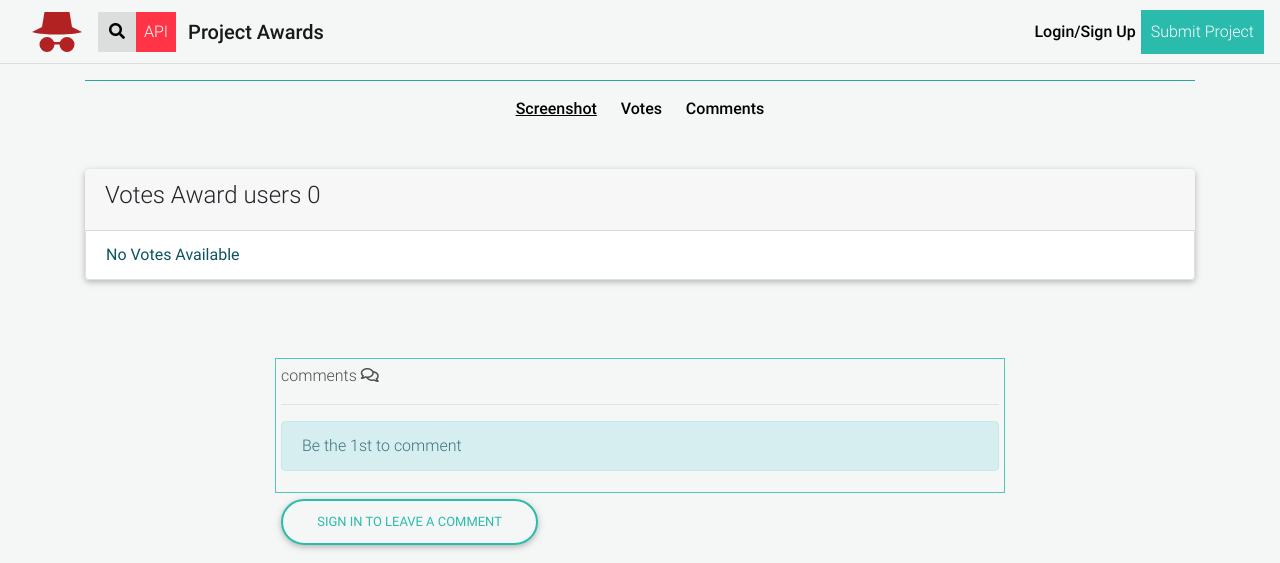
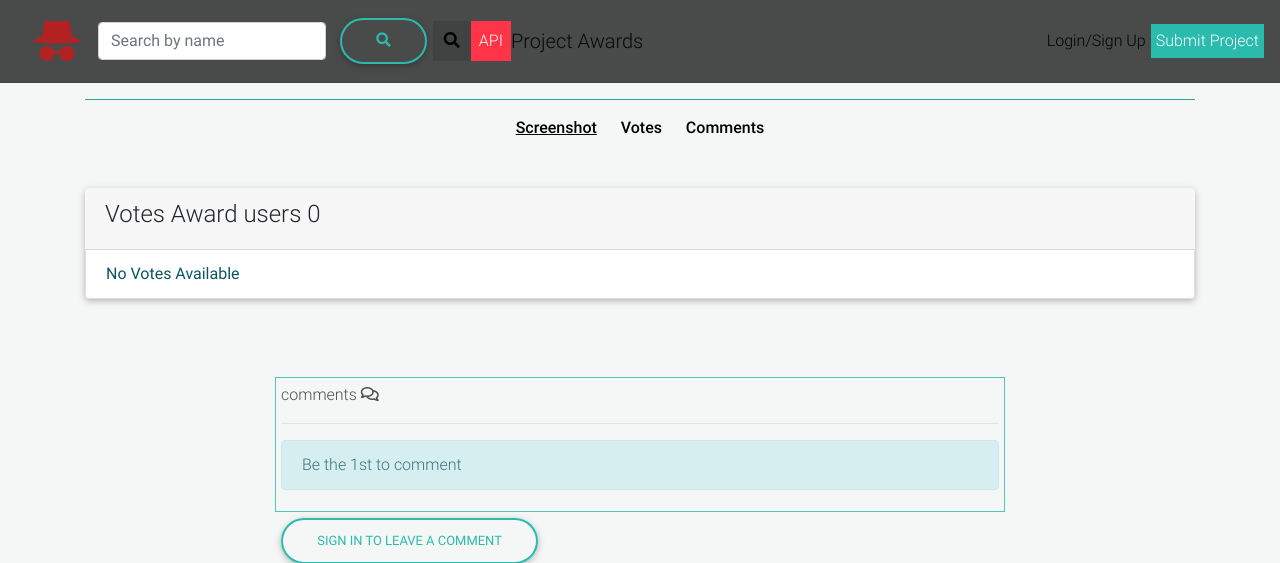
Before and after one commit to vyonna6519/awardproject, a Django app: page /project/1/ in a window 1280 px wide. Shown: the top 563 px of the page. Run offline with Django 4.2, Linux system fonts and the light colour scheme; data that the repository does not hold is empty; some libraries are stand-ins or nearby versions.

Commit message:
added styles

```diff
--- a/projects/static/css/style.css
+++ b/projects/static/css/style.css
@@ -1,12 +1,12 @@
-.navbar{
+/* .navbar{
   height: 8vh;
-}
+} */
 #submit{
-  padding: 10px;
-  margin-right: 0;
+  padding: 5px;
+  /* margin-right: 0; */
   margin: 0 !important;
   color: white;
-  font-weight: 50px;
+  font-weight: 300;
 
 }
 
@@ -24,7 +24,11 @@
 .dta,.fa-pastafarianism{
   float: right;
 }
+/* img:hover{
+  zoom:101%;
+  transition: 800ms;
 
+} */
 .single{
   height: 70vh;
   background-repeat: no-repeat;
@@ -79,7 +83,7 @@
   color: white;
 }
 .i b{
-  color:#2b86bb ;
+  color:#2bbbad ;
 }
 .design i{
   color: white;
@@ -170,18 +174,25 @@ body{
     background-color: #f4f7f6;
 }
 .navbar{
-  background-color: #f4f7f6!important;
+  background-color: #494b4a!important;
   box-shadow: none !important;
   border-bottom: 1px solid rgba(0,0,0,0.1);
+
 }
+
+#nbar{
+  display:flex;
+  /* justify-content: space-around; */
+}
+
 #title{
-  margin-left: 12px;
-  font-weight: 500;
+  /* margin-left: 12px; */
+  font-weight: 300;
 
 }
 .login{
   color: black;
-  font-weight: 500;
+  font-weight: 300;
   padding: 5px;
 }
 .login:hover{
@@ -282,7 +293,6 @@ body{
   color: #2bbbad;
   padding:8px;
 }
-
 .sidePro{
   height: 550px;
   color: white;
@@ -308,7 +318,7 @@ body{
   font-weight: 500;
   font-size: 22px;
   border: 1px solid #2bbbad;
-  border-radius: 80px;
+  border-radius: 50px;
 }
 .loggi{
   width: 90%;
@@ -334,8 +344,6 @@ body{
   text-align: center;
 }
 
-
-
 @media screen and (max-width:360px)  {
   .overl{
     display: none;
@@ -351,5 +359,6 @@ body{
   }
 }
 #search{
-  display: none;
+  font-weight: bold;
+  color: red;
 }
```
